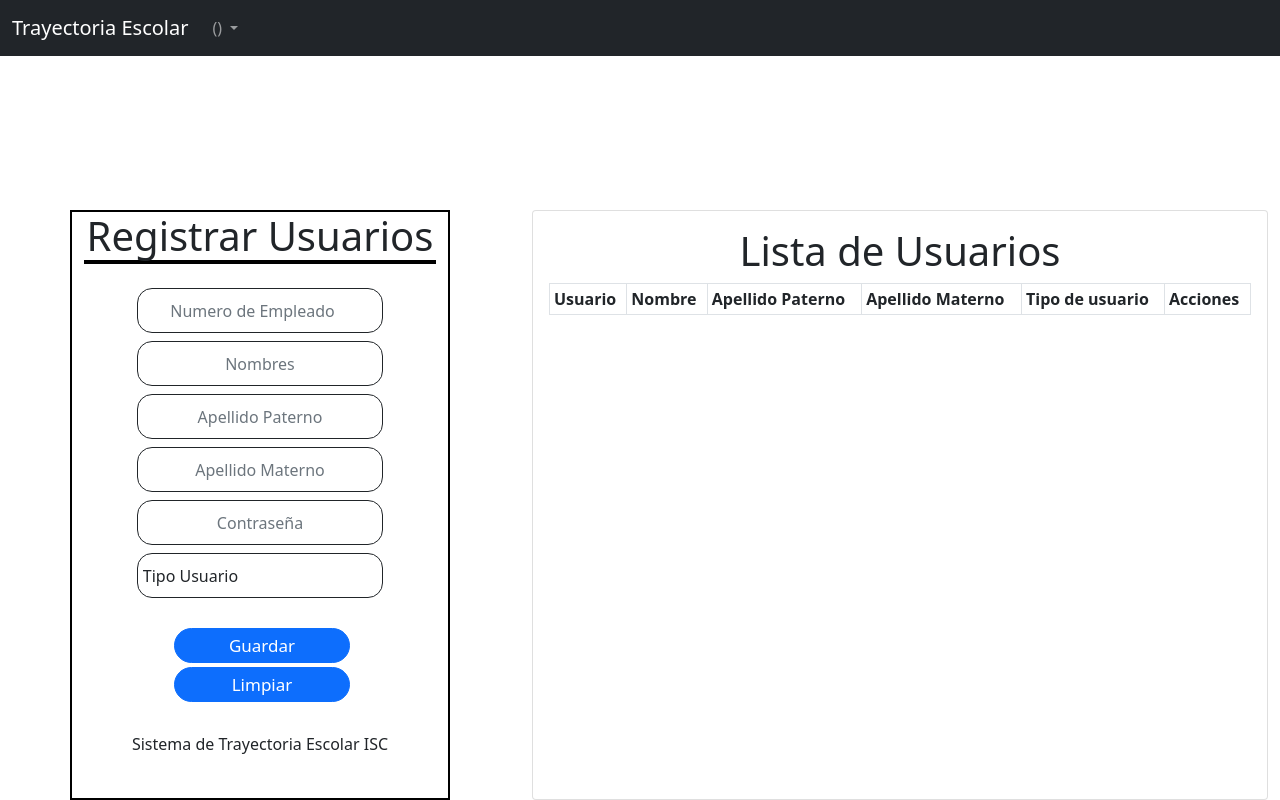
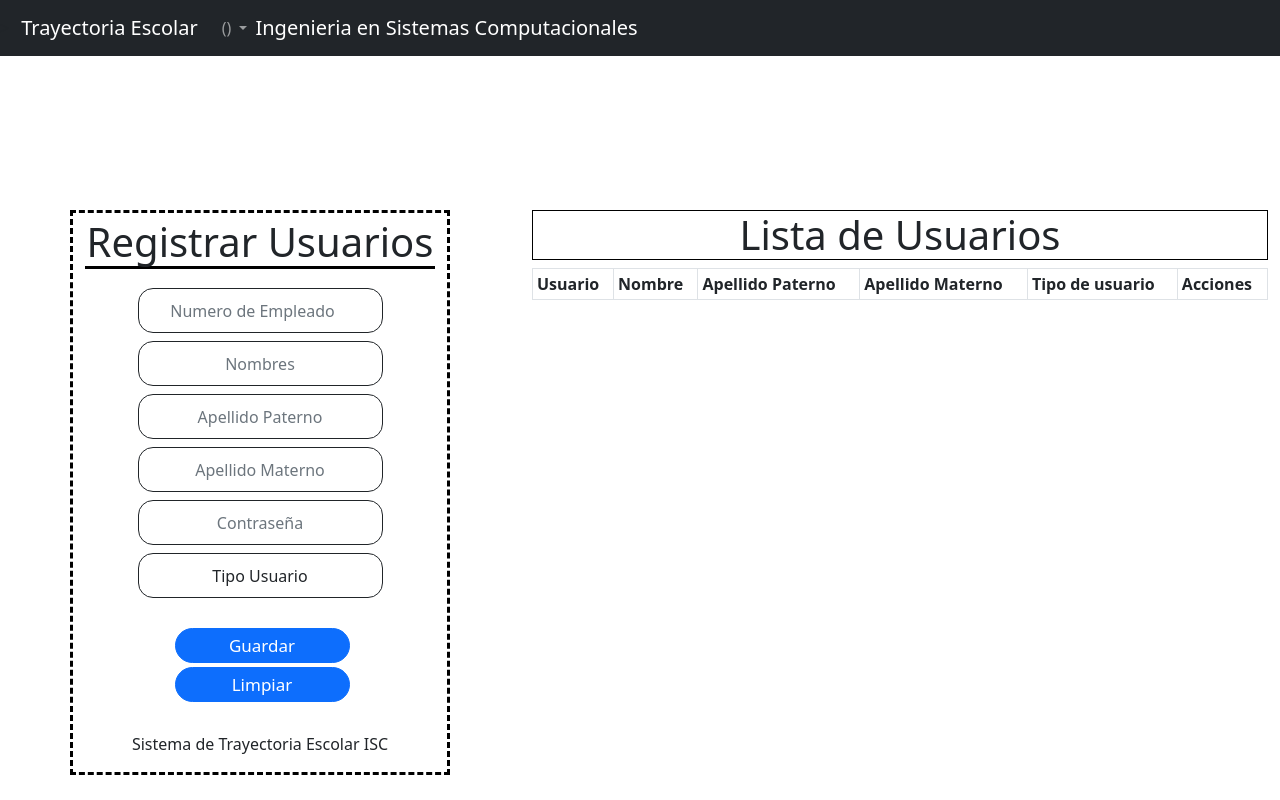
Before and after one commit to danra3499/Trayectoria_Escolar, a Flask app: template src/templates/usuarios.html in a window 1280 px wide. Run offline with Flask 2, Linux system fonts and the light colour scheme; the template is opened without the code that fills it, so the values that code supplies are empty; some libraries are stand-ins or nearby versions.

Commit message:
Diseño de Administrador

```diff
--- a/src/static/css/nav.css
+++ b/src/static/css/nav.css
@@ -1,3 +1,4 @@
-.titulo{
-    border-bottom: 1px solid black;
+.ul navbar-nav a{
+   float: right;
+   margin: 0 15px 0 0;
 }
--- a/src/static/css/usuarios.css
+++ b/src/static/css/usuarios.css
@@ -1,6 +1,6 @@
 /*                                       DISEÑO DE FORMULARIO                                 */
 .col-md-4{
-  border: black 2px solid ;
+  border: dashed 3px black  ;
   position: relative;
   top: 130px;
 }
@@ -24,7 +24,10 @@ button:hover{
     transition: .5s;
   }
 .Registro h1{
-  border-bottom: 4px solid black;
+  position: relative;
+  top: 5px;
+  border-bottom: 3px solid black;
+
 }
 .Registro input{
     width: 70%;
@@ -52,7 +55,7 @@ button:hover{
   border-radius: 15px;
    margin: 0 auto;
 }
-.seleccion select option::value{
+.seleccion option{
   text-align: center;
 }
 
@@ -62,3 +65,9 @@ button:hover{
   top: 130px;
   left: 70px;
 }
+.tabla{
+  border: none ;
+}
+.tabla h1{
+  border: black 1px solid ;
+}
--- a/src/templates/nav.html
+++ b/src/templates/nav.html
@@ -1,5 +1,5 @@
-<link rel="stylesheet" href="{{url_for('static', filename='css/nav.css')}}">
-<nav class="navbar navbar-expand-lg navbar-dark bg-dark">
+
+<nav class="navbar navbar-expand-lg navbar-dark bg-dark">>
   <div class="container-fluid">
     <a class="navbar-brand" href="{{url_for('home')}}">Trayectoria Escolar</a>
     <button class="navbar-toggler" type="button" data-bs-toggle="collapse" data-bs-target="#navbarNavDropdown"
@@ -44,6 +44,7 @@
             <li><a class="dropdown-item" href="{{url_for('logout')}}">Cerrar Sesión</a></li>
           </ul>
         </li>
+        <a class="navbar-brand">Ingenieria en Sistemas Computacionales</a>
       </ul>
     </div>
   </div>
--- a/src/templates/usuarios.html
+++ b/src/templates/usuarios.html
@@ -47,7 +47,7 @@
     </div>
   </div>
   <div class="col-md-8">
-    <div class="card card-body">
+    <div class="tabla">
       <h1 class="text-center">Lista de Usuarios</h1>
       <div style = "overflow: scroll; height: 500px; ">
       <table class="table table-striped table-bordered bg-white table-sm">
```
